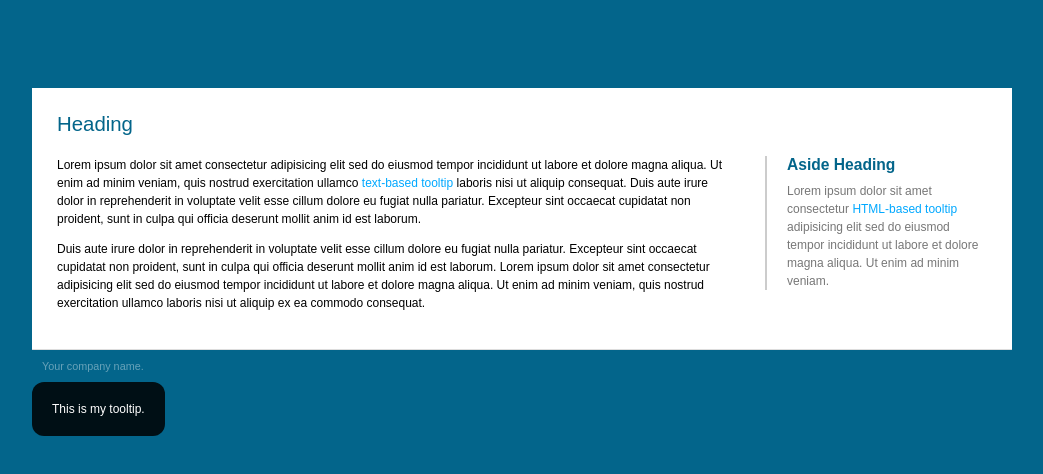
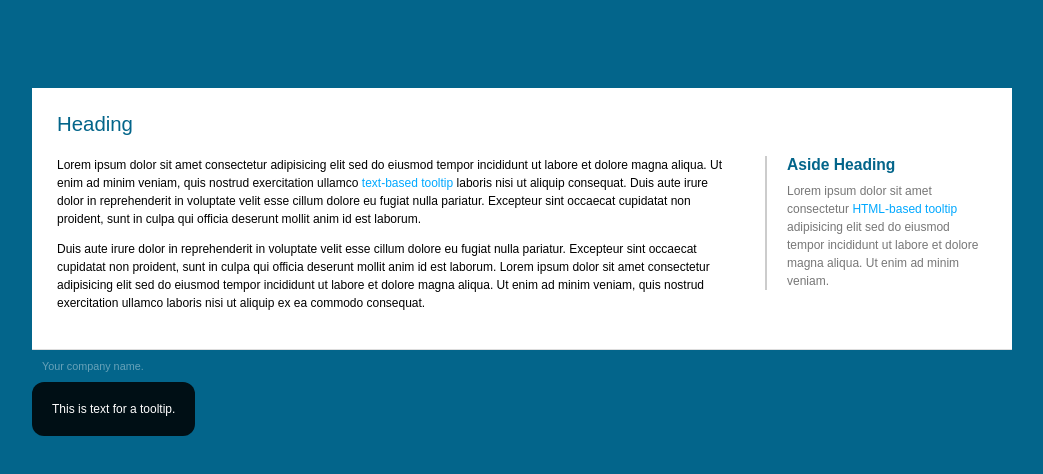
Before and after one commit to HySteffensen/tooltip, a plain HTML site: page index.html in a window 1280 px wide. Both pictures are taken after a click on the link "text-based tooltip". Shown: the whole page, without its empty margins (118-1161 px from the left). Drawn offline with Linux system fonts and the light colour scheme.

Commit message:
04_03 created mouseover event for tooltip

```diff
--- a/includes/tooltip.js
+++ b/includes/tooltip.js
@@ -1,2 +1,14 @@
 /*  JavaScript Document                      */
 /*  Written by Chris Converse for lynda.com  */
+
+$(document).ready(function() {
+    $('.tooltip').mouseover(function(e){
+        if( $(this).attr('data-tip-type') == 'text' ) {
+            $('#tooltip_container').html( $(this).attr('data-tip-source') );
+        }
+    }).mousemove(function(e){
+
+    }).mouseout(function(e){
+
+    });
+});
--- a/index.html
+++ b/index.html
@@ -22,7 +22,7 @@
 					<h2>Aside Heading</h2>
 					<p>Lorem ipsum dolor sit amet consectetur <a href="#">HTML-based tooltip</a> adipisicing elit sed do eiusmod tempor incididunt ut labore et dolore magna aliqua. Ut enim ad minim veniam.</p>
 				</aside>
-				<p>Lorem ipsum dolor sit amet consectetur adipisicing elit sed do eiusmod tempor incididunt ut labore et dolore magna aliqua. Ut enim ad minim veniam, quis nostrud exercitation ullamco <a href="#">text-based tooltip</a> laboris nisi ut aliquip consequat. Duis aute irure dolor in reprehenderit in voluptate velit esse cillum dolore eu fugiat nulla pariatur. Excepteur sint occaecat cupidatat non proident, sunt in culpa qui officia deserunt mollit anim id est laborum.</p>
+				<p>Lorem ipsum dolor sit amet consectetur adipisicing elit sed do eiusmod tempor incididunt ut labore et dolore magna aliqua. Ut enim ad minim veniam, quis nostrud exercitation ullamco <a href="#" data-tip-type="text" data-tip-source="This is text for a tooltip." class="tooltip">text-based tooltip</a> laboris nisi ut aliquip consequat. Duis aute irure dolor in reprehenderit in voluptate velit esse cillum dolore eu fugiat nulla pariatur. Excepteur sint occaecat cupidatat non proident, sunt in culpa qui officia deserunt mollit anim id est laborum.</p>
 				<p>Duis aute irure dolor in reprehenderit in voluptate velit esse cillum dolore eu fugiat nulla pariatur. Excepteur sint occaecat cupidatat non proident, sunt in culpa qui officia deserunt mollit anim id est laborum. Lorem ipsum dolor sit amet consectetur adipisicing elit sed do eiusmod tempor incididunt ut labore et dolore magna aliqua. Ut enim ad minim veniam, quis nostrud exercitation ullamco laboris nisi ut aliquip ex ea commodo consequat.</p>
 				<div class="clear-all"></div>
 			</article>
```
